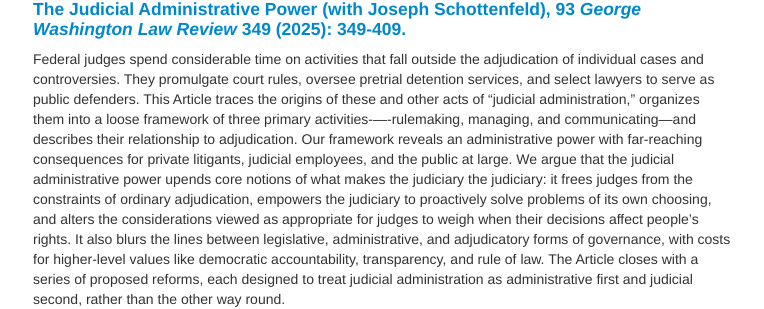
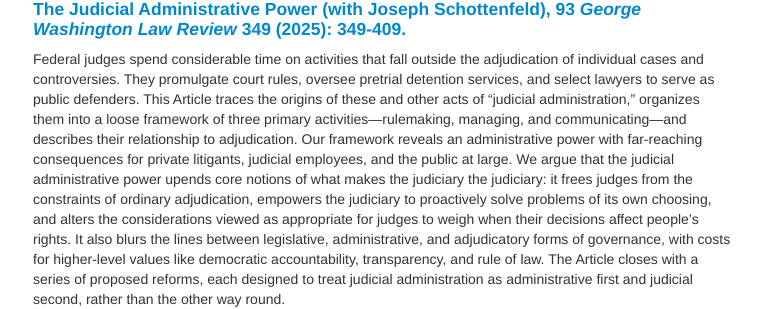
Before and after one commit to jbpetkun/jbpetkun.github.io, a Jekyll site: the page built from pages/research.md, in a window 1280 px wide and 900 px high, scrolled down 1238 px. Shown: the part 209-518 px from the top of the window, without its empty margins (257-1021 px from the left). Built offline with Jekyll 4.4.1, drawn with Linux system fonts in a browser that asks for light colours; our own code applies the rules of GitHub Pages for plain Markdown files; part of the change alters nothing that is shown.

```diff
--- a/pages/research.md
+++ b/pages/research.md
@@ -1,12 +1,12 @@
 ---
 ### Peer-reviewed articles
 ---
-#### <a href="{{ BASE_PATH}}/pages/working_papers/Non_Monetary_Incentives_JPubE_preprint.pdf">Non-Monetary Incentives and Bureaucratic Performance: Evidence from U.S. Courts, 262 _Journal of Public Economics_ (October 2026). </a>
+#### <a href="{{ BASE_PATH}}/pages/publications/Non_Monetary_Incentives_JPubE_preprint.pdf">Non-Monetary Incentives and Bureaucratic Performance: Evidence from U.S. Courts, 262 _Journal of Public Economics_ (October 2026). </a>
 Federal judges---who enjoy lifetime tenure and constitutionally protected salaries---represent an especially hard test case for incentive-based bureaucratic reform. I study the “six-month list,” a reform requiring U.S. federal courts to publicly identify judges with overdue matters. Using a regression discontinuity design and other methods, I find that matters most exposed are resolved approximately 14% faster than those least exposed, with larger effects among younger, non-white, and female judges. The speed gains come with tradeoffs: upfront time savings are partially offset by downstream delays, and more-exposed matters are more likely to be reversed on appeal. A bunching analysis estimates aggregate time savings of approximately 4%, demonstrating that non-monetary levers can shift behavior even among highly insulated elite professionals.
 
 <br/>
 
-#### <a href="{{ BASE_PATH}}/pages/working_papers/Bonuses_Buyouts_preprint_May2026.pdf">Bonuses, Buy-outs, and Worker Sorting in the Public Sector: Evidence from the U.S. Military (with Christina Patterson and William Skimmyhorn), _Management Science_ (_forthcoming_). </a>
+#### <a href="{{ BASE_PATH}}/pages/publications/Bonuses_Buyouts_preprint_May2026.pdf">Bonuses, Buy-outs, and Worker Sorting in the Public Sector: Evidence from the U.S. Military (with Christina Patterson and William Skimmyhorn), _Management Science_ (_forthcoming_). </a>
 Constrained in their flexibility to hire and fire personnel, public sector organizations must pay close attention to employee retention. With few other options at their disposal, managers frequently use cash bonuses to incentivize retention or buy-out offers to incentivize exit. Both policies are known to be effective at achieving quantitative staffing goals, but how do such
 policies affect worker sorting? We develop a model of public employee retention to show that the marginal effect of cash retention incentives is theoretically non-monotone in ability, and that predicting which workers are likely to be most responsive requires empirical investigation. We then leverage administrative data and quasi-random exposure to both lump-sum bonuses and early retirement buy-outs in the U.S. Army to estimate their effects on the quality of retained workers. We find that low-ability soldiers are relatively more responsive to both lump-sum bonuses and early retirement offers, and both effects are large enough to meaningfully alter the organization’s average ability profile. We provide suggestive evidence that differences in financial liquidity, time preferences, and individual taste for service may help explain the observed patterns of selection.
 
@@ -27,7 +27,7 @@ Federal courts and Article III judges are famously "generalist," in the sense th
 <br/>
 
 #### <a href="{{ BASE_PATH}}/pages/publications/93-Geo.-Wash.-L.-Rev.-349.pdf">The Judicial Administrative Power (with Joseph Schottenfeld), 93 _George Washington Law Review_ 349 (2025): 349-409.</a>
-Federal judges spend considerable time on activities that fall outside the adjudication of individual cases and controversies. They promulgate court rules, oversee pretrial detention services, and select lawyers to serve as public defenders. This Article traces the origins of these and other acts of "judicial administration," organizes them into a loose framework of three primary activities-—-rulemaking, managing, and communicating---and describes their relationship to adjudication. Our framework reveals an administrative power with far-reaching consequences for private litigants, judicial employees, and the public at large. We argue that the judicial administrative power upends core notions of what makes the judiciary the judiciary: it frees judges from the constraints of ordinary adjudication, empowers the judiciary to proactively solve problems of its own choosing, and alters the considerations viewed as appropriate for judges to weigh when their decisions affect people's rights. It also blurs the lines between legislative, administrative, and adjudicatory forms of governance, with costs for higher-level values like democratic accountability, transparency, and rule of law. The Article closes with a series of proposed reforms, each designed to treat judicial administration as administrative first and judicial second, rather than the other way round.
+Federal judges spend considerable time on activities that fall outside the adjudication of individual cases and controversies. They promulgate court rules, oversee pretrial detention services, and select lawyers to serve as public defenders. This Article traces the origins of these and other acts of "judicial administration," organizes them into a loose framework of three primary activities---rulemaking, managing, and communicating---and describes their relationship to adjudication. Our framework reveals an administrative power with far-reaching consequences for private litigants, judicial employees, and the public at large. We argue that the judicial administrative power upends core notions of what makes the judiciary the judiciary: it frees judges from the constraints of ordinary adjudication, empowers the judiciary to proactively solve problems of its own choosing, and alters the considerations viewed as appropriate for judges to weigh when their decisions affect people's rights. It also blurs the lines between legislative, administrative, and adjudicatory forms of governance, with costs for higher-level values like democratic accountability, transparency, and rule of law. The Article closes with a series of proposed reforms, each designed to treat judicial administration as administrative first and judicial second, rather than the other way round.
 
 <br/><br/>
 
```
